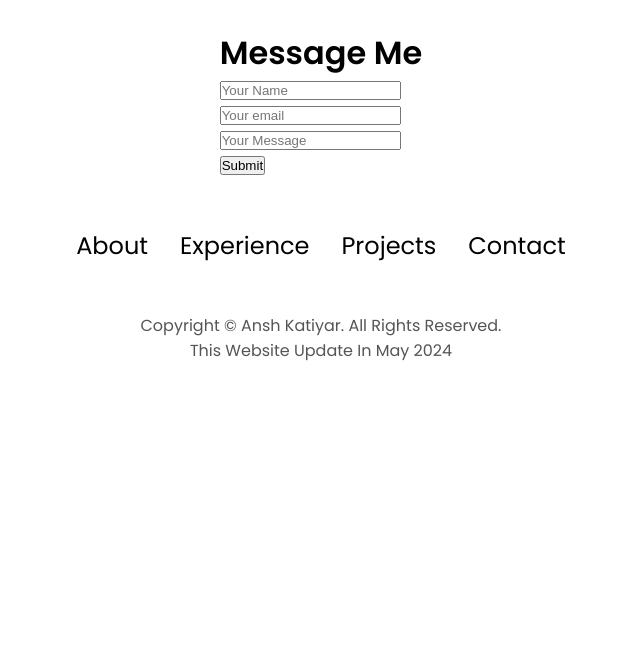
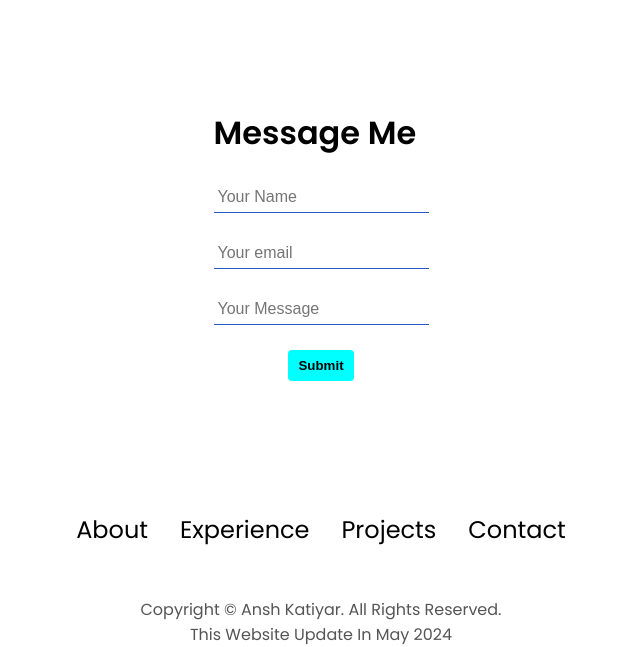
Before and after one commit to Royalkatiyar40/portfolio, a plain HTML site: page index.html in a window 1280 px wide. Shown: the part 4437-5084 px from the top of the page, without its empty margins (319-959 px from the left). Before the commit the page ends 4822 px from the top, so only its background shows below. Drawn offline with Linux system fonts and the light colour scheme.

Commit message:
Update style.css
Signed-off-by: Ansh Katiyar <108641849+Royalkatiyar40@users.noreply.github.com>

```diff
--- a/style.css
+++ b/style.css
@@ -386,7 +386,7 @@ article .icon {
   display: flex;
   justify-content: center;
   flex-direction: column;
-  height: 70vh;
+  height: 25vh;
 }
 
 .contact-info-upper-container {
@@ -423,10 +423,41 @@ article .icon {
 /* FOOTER SECTION */
 
 footer {
-  height: 26vh;
+  height: 10vh;
   margin: 0 1rem;
 }
 
 footer p {
   text-align: center;
 }
+.submit button{
+  border: none;
+  outline: none;
+  background-color: #00ffff;
+  color: black;
+  font-weight: bold;
+  padding: 8px 10px;
+  border-radius: 4px;
+  display: block;
+  margin: 0 auto;
+  cursor: pointer;
+}
+
+.form-content{
+  width: fit-content;
+  padding: 80px 40px;
+}
+
+.form-content div:not(.submit){
+  margin: 25px 0px;
+  border-bottom: 1px solid rgb(39, 90, 200);
+}
+
+input{
+  background-color: transparent;
+  border: none;
+  outline: none;
+  padding: 6px 4px;
+  color: rgb(0, 0, 0);
+  font-size: 16px;
+}
```
